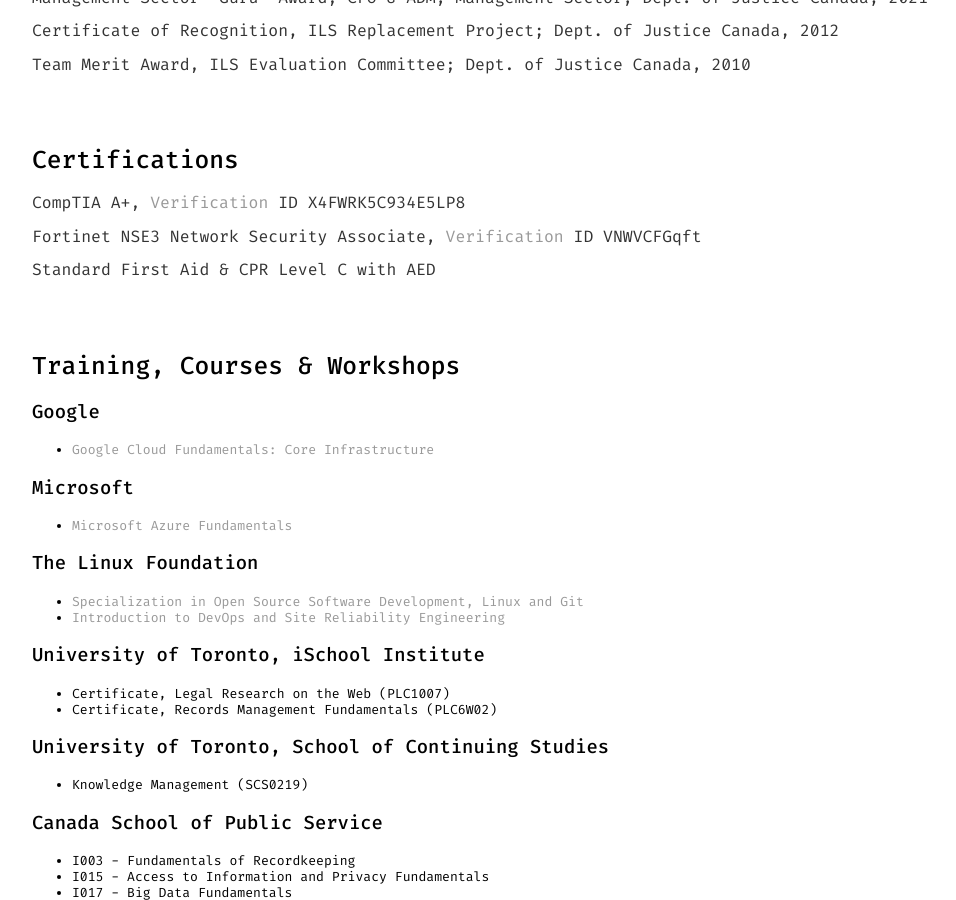
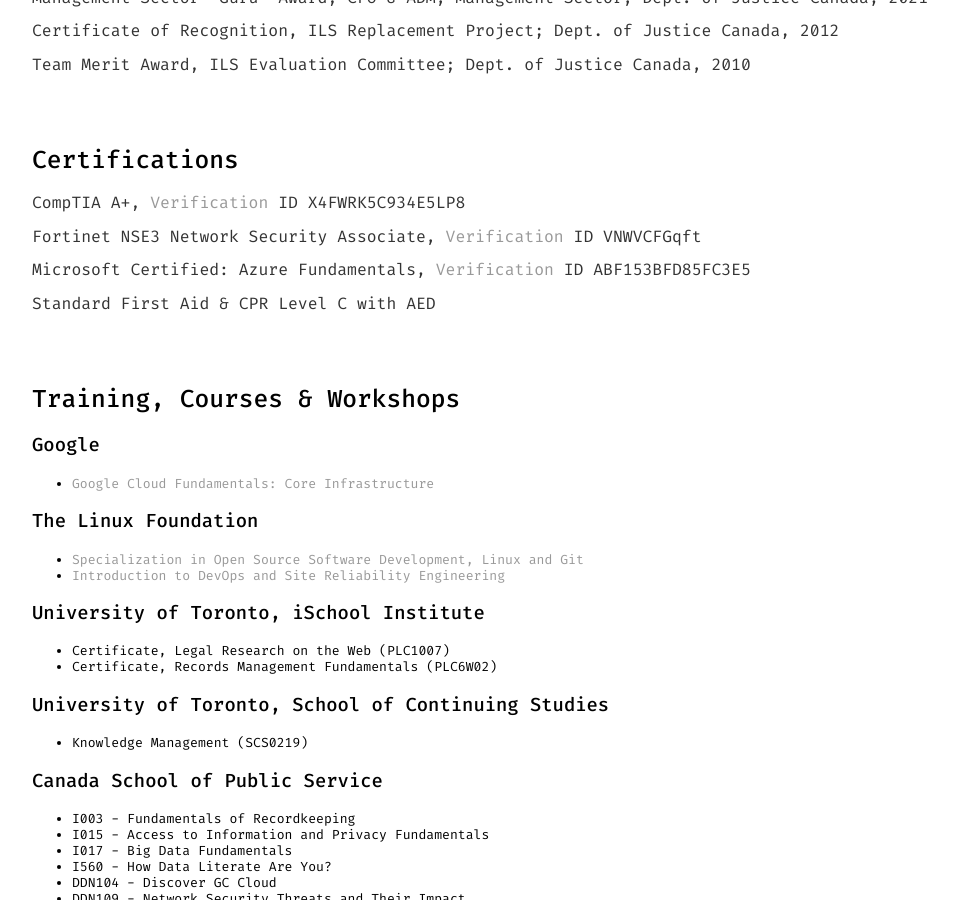
Before and after one commit to onshisan/onshisan.github.io, a Jekyll site: the page built from cv/index.html, in a window 1280 px wide and 900 px high, scrolled down 1696 px. Shown: the whole window, without its empty margins (160-1116 px from the left). Built offline with Jekyll 4.4.1, drawn with Linux system fonts in a browser that asks for light colours.

Commit message:
Update resume.html
Relocate AZ-900 to certifications

```diff
--- a/_includes/resume.html
+++ b/_includes/resume.html
@@ -65,6 +65,7 @@
 	<h2>Certifications</h2>
 	<p>CompTIA A+, <a href="https://www.certmetrics.com/comptia/public/verification.aspx">Verification</a> ID X4FWRK5C934E5LP8</p>
 	<p>Fortinet NSE3 Network Security Associate, <a href="https://training.fortinet.com/mod/customcert/verify_certificate.php">Verification</a> ID VNWVCFGqft</p>
+	<p>Microsoft Certified: Azure Fundamentals, <a href="https://learn.microsoft.com/api/credentials/share/en-us/GregSmith-7933/ABF153BFD85FC3E5?sharingId=BA6809343DF7AFC5">Verification</a> ID ABF153BFD85FC3E5
 	<p>Standard First Aid & CPR Level C with AED</p>
 
 	</br>
@@ -87,11 +88,6 @@
 	<h3>Google</h3>
 	<ul id="resume">
 		<li><a href="https://www.coursera.org/account/accomplishments/verify/WGQAZRRVPUH3">Google Cloud Fundamentals: Core Infrastructure</a></li>
-	</ul>
-
-	<h3>Microsoft</h3>
-	<ul id="resume">
-		<li><a href="https://learn.microsoft.com/en-us/credentials/certifications/resources/study-guides/az-900">Microsoft Azure Fundamentals</a></li>
 	</ul>
 
 	<h3>The Linux Foundation</h3>
```
